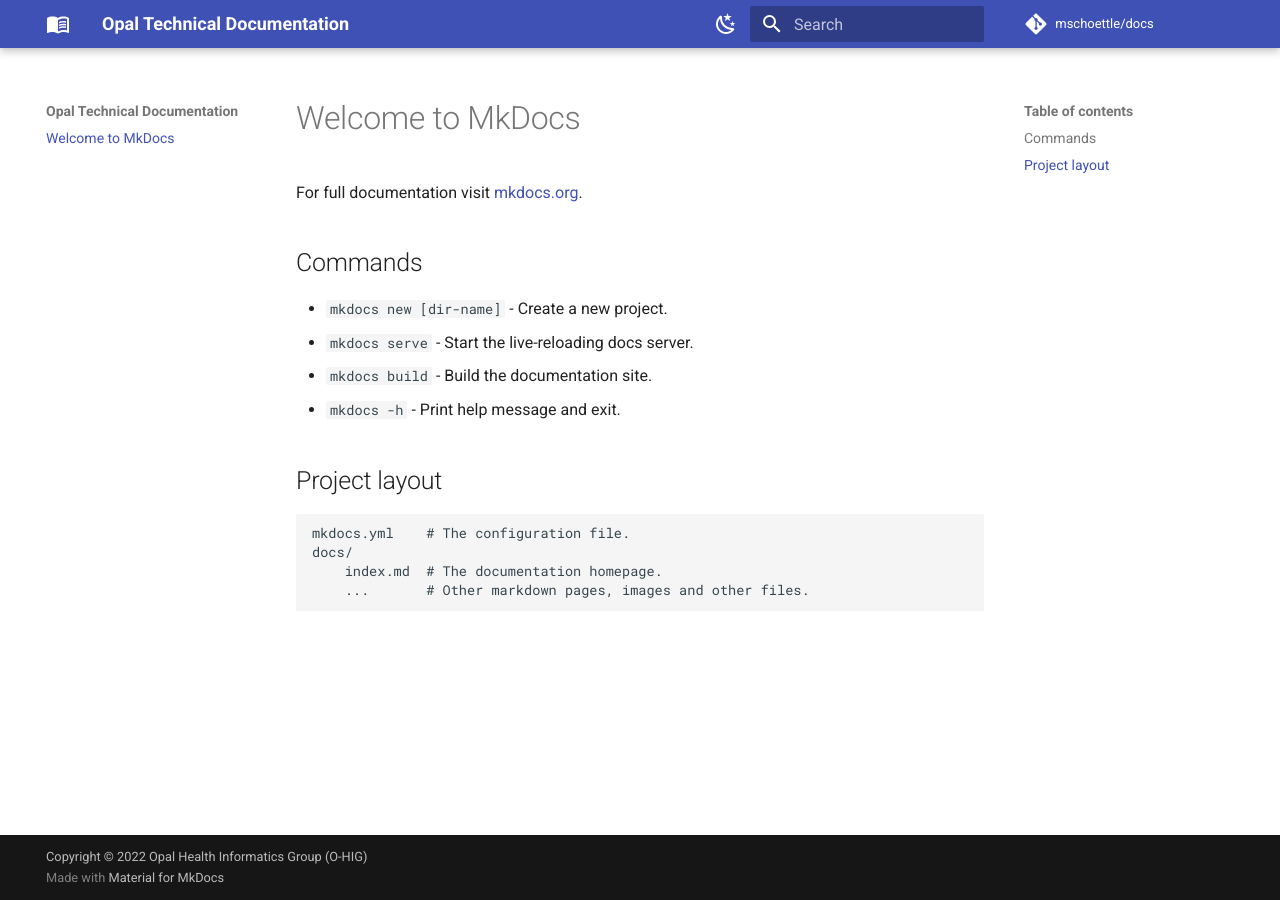
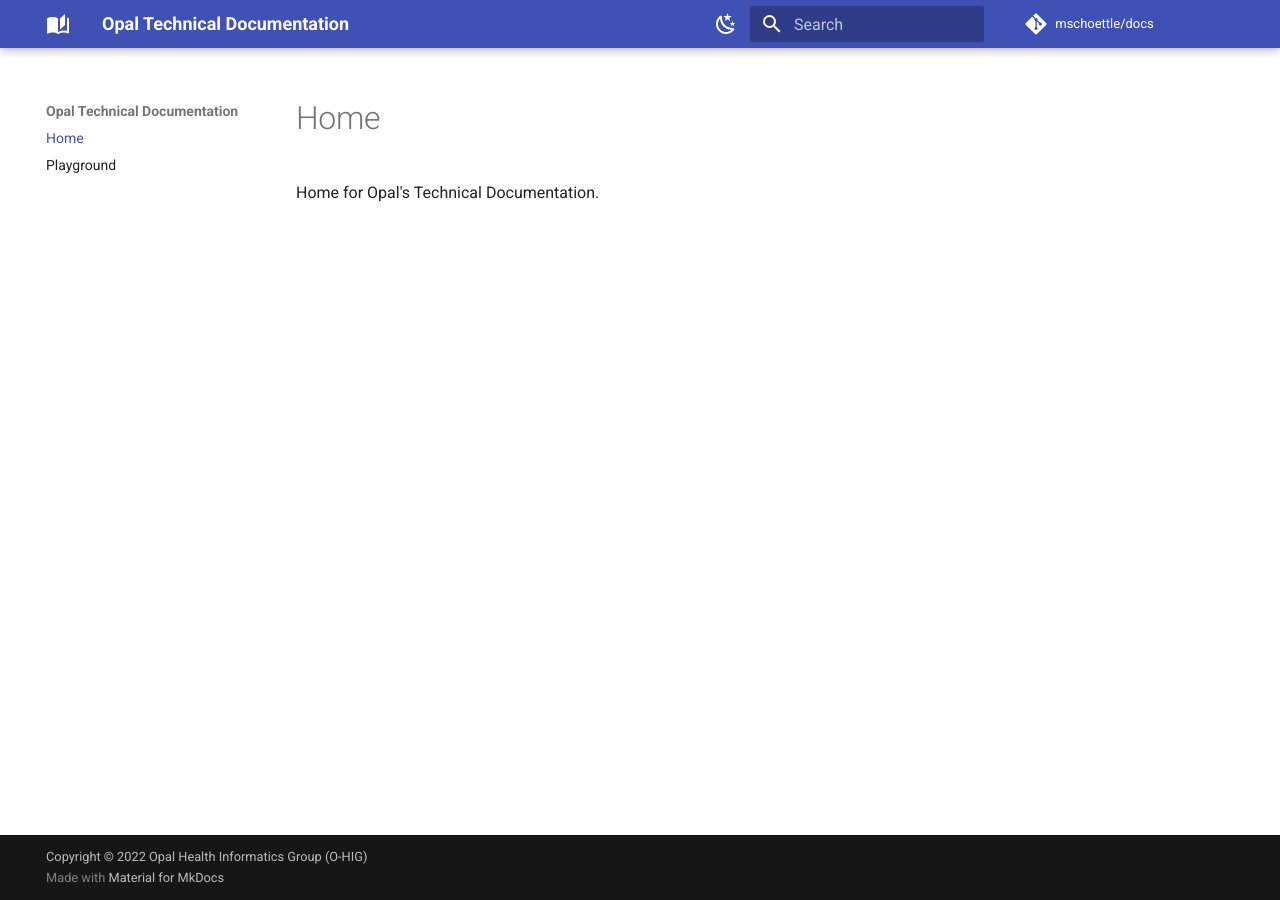
Before and after one commit to opalmedapps/docs, an MkDocs documentation site: the page built from docs/index.md, in a window 1280 px wide. Built offline with MkDocs 1.6.1 and Material for MkDocs 9.7.7, drawn with Linux system fonts in a browser that asks for light colours; comment, search, counter and statistics services are not loaded.

Commit message:
chore: Enable several plugins and add a small showcase

```diff
--- a/docs/index.md
+++ b/docs/index.md
@@ -1,17 +1,3 @@
-# Welcome to MkDocs
+# Home
 
-For full documentation visit [mkdocs.org](https://www.mkdocs.org).
-
-## Commands
-
-* `mkdocs new [dir-name]` - Create a new project.
-* `mkdocs serve` - Start the live-reloading docs server.
-* `mkdocs build` - Build the documentation site.
-* `mkdocs -h` - Print help message and exit.
-
-## Project layout
-
-    mkdocs.yml    # The configuration file.
-    docs/
-        index.md  # The documentation homepage.
-        ...       # Other markdown pages, images and other files.
+Home for Opal's Technical Documentation.
--- a/mkdocs.yml
+++ b/mkdocs.yml
@@ -38,7 +38,7 @@
     code: Roboto Mono
   language: en
   icon:
-    logo: material/book-open-variant
+    logo: material/book-open-page-variant
     # repo: fontawesome/brands/gitlab
   features:
     # - navigation.tabs
@@ -50,3 +50,28 @@
   - search
   # show last updated date at the bottom of each page
   - git-revision-date
+
+# Extensions
+markdown_extensions:
+
+  # Python Markdown
+  - admonition
+  - def_list
+  - footnotes
+  - tables
+  - toc:
+      permalink: true
+
+  # Python Markdown Extensions
+  - pymdownx.details
+  - pymdownx.highlight:
+      anchor_linenums: true
+  - pymdownx.inlinehilite
+  - pymdownx.keys
+  - pymdownx.mark
+  - pymdownx.superfences
+  - pymdownx.tabbed:
+      alternate_style: true
+  - pymdownx.tasklist:
+      custom_checkbox: true
+  - pymdownx.tilde
```
Also changed, not shown: docs/playground.md (added, +100 -0 lines).
